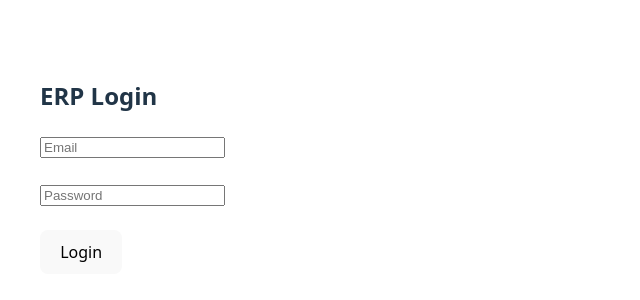
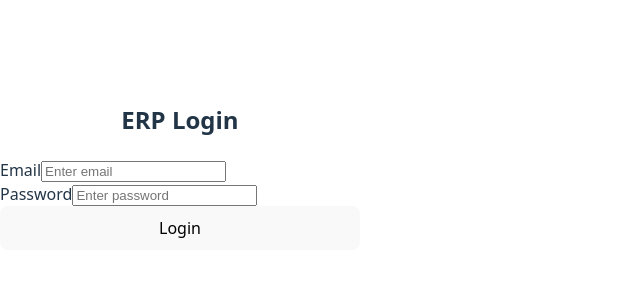
Before and after one commit to archi-cell/ERP-FRONTEND, a React app: page / in a window 1280 px wide. Shown: the part 234-534 px from the top of the page, without its empty margins (0-640 px from the left). Built offline with nearby package versions, Linux system fonts and the light colour scheme; the HTML template or start-up script is replaced by a standard one.

Commit message:
Update Login.jsx

```diff
--- a/src/pages/Login.jsx
+++ b/src/pages/Login.jsx
@@ -25,25 +25,36 @@ export default function Login() {
     };
 
     return (
-        <div style={{ padding: 40 }}>
-            <h2>ERP Login</h2>
+        <div className="page" style={{ display: "flex", justifyContent: "center", alignItems: "center" }}>
+            <div className="card" style={{ width: "360px" }}>
+                <h2 className="page-title" style={{ textAlign: "center" }}>
+                    ERP Login
+                </h2>
 
+                <div className="form-group">
+                    <label>Email</label>
                     <input
-                placeholder="Email"
+                        type="email"
+                        placeholder="Enter email"
                         value={email}
                         onChange={e => setEmail(e.target.value)}
                     />
-            <br /><br />
+                </div>
 
+                <div className="form-group">
+                    <label>Password</label>
                     <input
                         type="password"
-                placeholder="Password"
+                        placeholder="Enter password"
                         value={password}
                         onChange={e => setPassword(e.target.value)}
                     />
-            <br /><br />
+                </div>
 
-            <button onClick={handleLogin}>Login</button>
+                <button className="btn primary" onClick={handleLogin} style={{ width: "100%" }}>
+                    Login
+                </button>
+            </div>
         </div>
     );
 }
```
Lines whose indentation alone changed are shown as unchanged.
